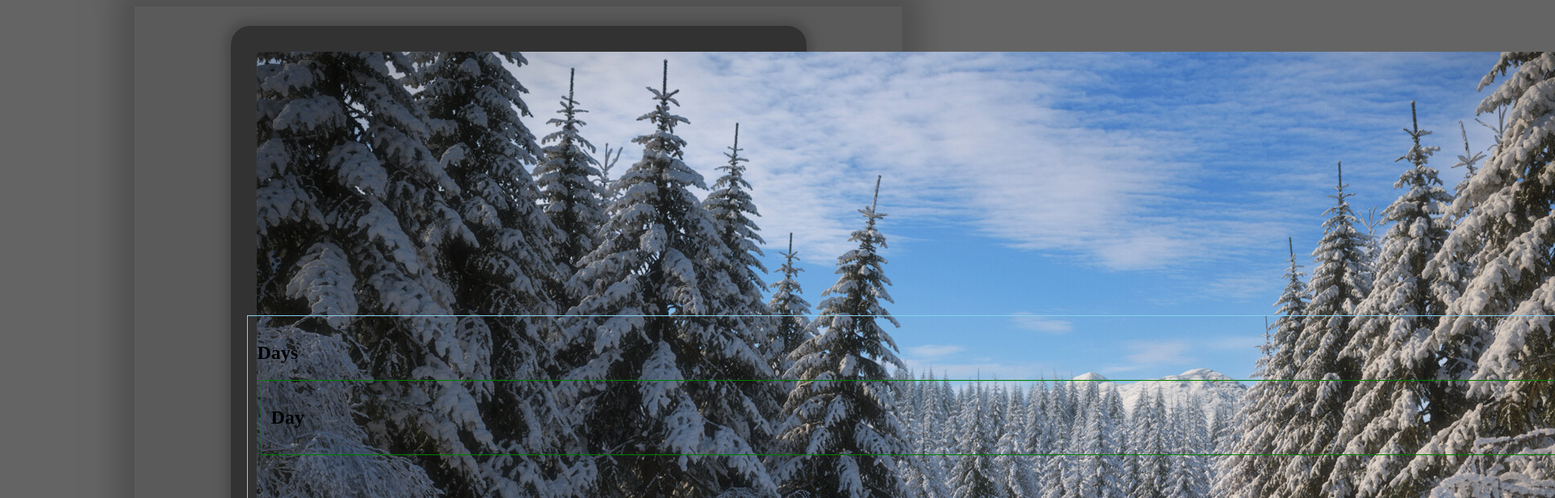
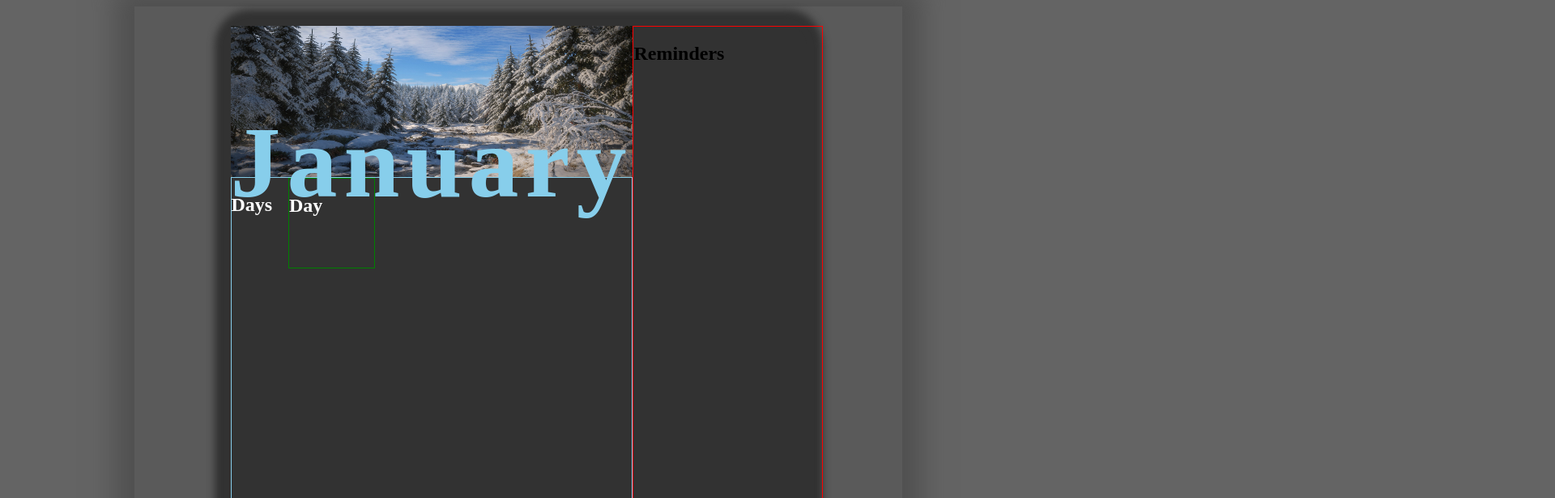
Before and after one commit to Yahzefi/Calendar_Application, a React (Create React App) app: page / in a window 1280 px wide. Both pictures are taken after a click on the button "Show Calendar". Shown: the top 616 px of the page at 81% size, 1920 px wide, since content can reach past the window. Built offline with nearby package versions, Linux system fonts and the light colour scheme.

Commit message:
Update App.css

```diff
--- a/src/App.css
+++ b/src/App.css
@@ -30,14 +30,35 @@ body {
       width: 75%;
       height: 750px;
       border-radius: 24px;
-      box-shadow: 0px 0px 12px 8px rgb(75, 75, 75);
+      box-shadow: 0px 0px 10px 20px rgb(50, 50, 50);
     }
-      .calendar_container div {
+      /* .calendar_container div {
         padding: 12px;
         margin: 4px;
-      }
+      } */
       .r-cont {
         grid-column: 2/2;
+      }
+/* ------------------------------------------------------------------------------------------------------ */
+/* DIV IN PAGINATION.JS */
+    .pg-nav {
+      width: 75%;
+      text-align: center;
+    }
+      .pg-nav a {
+        color: white;
+        border: thin solid black;
+        border-radius: 33%;
+        margin-right: 1%;
+        padding: 1% 2.25%;
+      }
+      .pg-nav a:last-child{
+        margin-right: 0px;
+      }
+      .pg-nav a:hover {
+        text-decoration: underline;
+        background-color: rgb(120, 120, 120);
+        cursor: pointer;
       }
 /* ------------------------------------------------------------------------------------------------------ */
 /* DIV IN MONTH.JS */
@@ -50,9 +71,26 @@ body {
         .img-cont {
           grid-row: 1/1;
         }
+          .m-text {
+            position: relative;
+            color: skyblue;
+            font-size: 124px;
+            letter-spacing: 8px;
+            text-align: center;
+            bottom: 175px;
+            left: 0px;
+          }
+          .m-bg {
+            width: 100%;
+            height: 100%;
+          }
 /* ------------------------------------------------------------------------------------------------------ */
 /* DIV IN DAYS.JS */
         .days-cont {
+          display: grid;
+          grid-template-columns: 14.25% auto auto auto auto auto auto;
+          grid-template-rows: 20% auto auto auto auto;
           grid-row: 2/2;
+          color: white;
         }
 /* ------------------------------------------------------------------------------------------------------ */
```
